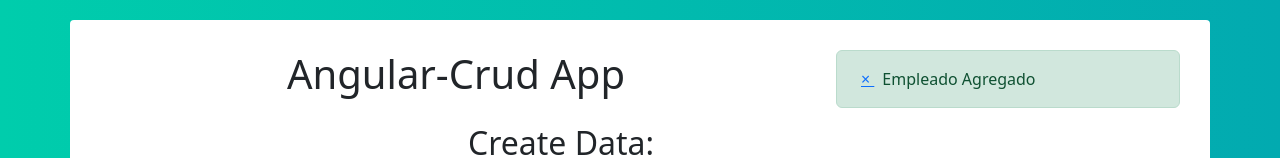
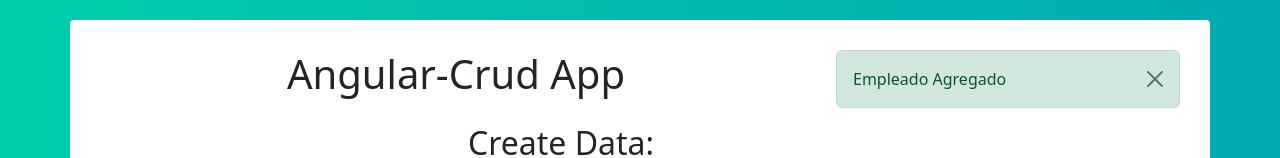
Before and after one commit to facundo1000/angular-crud, an Angular app: page / in a window 1280 px wide. Both pictures are taken after a click on the button "Save". Shown: the top 158 px of the page. Built offline with nearby package versions, Linux system fonts and the light colour scheme.

Commit message:
change: alert notification

```diff
--- a/src/app/app.component.html
+++ b/src/app/app.component.html
@@ -4,12 +4,11 @@
       <h1 class="text-center">{{ title }}</h1>
     </div>
 
+
     <!--Alerta -->
     <div class="col-sm-4">
-      <div class="alert alert-success alert-dismissable" *ngIf="message">
-        <a href="#" class="close p-2" (click)="closeAlert()">
-          &times;
-        </a>
+      <div class="alert alert-success alert-dismissible fade show" role="alert" *ngIf="message">
+        <button type="button" class="btn-close" aria-label="Close" (click)="closeAlert()" ></button>
         {{message}}
       </div>
     </div>
```
